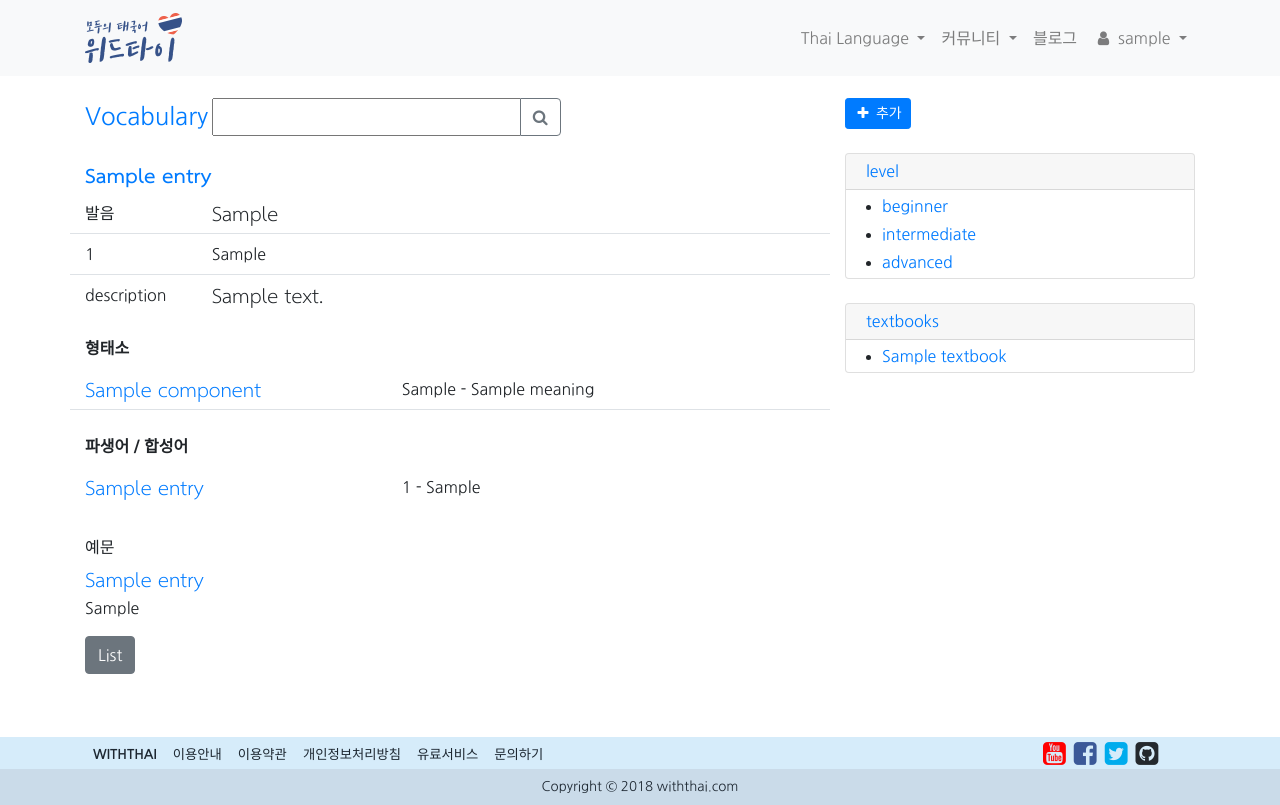
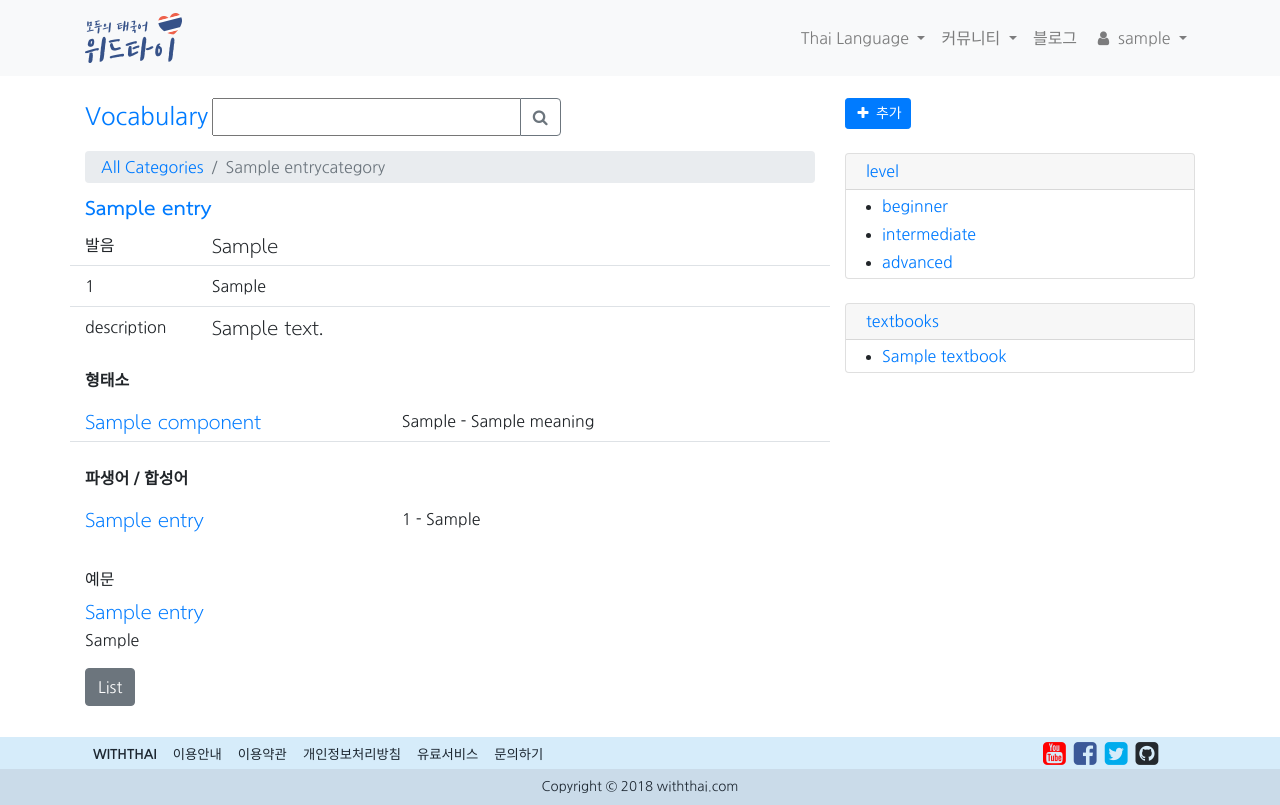
Before and after one commit to pincoin/withthai-lang, a Django app: template voca/templates/voca/category_entry_detail.html in a window 1280 px wide. Run offline with Django 3.2, Linux system fonts and the light colour scheme; a user stored in the database is signed in; tables that the repository leaves empty hold one stand-in row (values such as "Sample post"); the template is opened without the code that fills it: values that come from a table or form of the project are taken from there, most other values are stand-ins (such as "Sample title", 1, 10 or a date in 2020); form fields are guessed from the names that the template uses; parts of the project's set-up code (start-up, migrations or seed data) failed here and were passed over; some libraries are stand-ins or nearby versions.

Commit message:
- breadcrumbs

```diff
--- a/voca/templates/voca/category_entry_detail.html
+++ b/voca/templates/voca/category_entry_detail.html
@@ -1,8 +1,9 @@
 {% extends "./2_columns.html" %}
 {% load i18n %}
+{% load voca_tags %}
 
 {% block main_content %}
-    <div class="row my-2 my-md-4">
+    <div class="row my-2 mt-md-4">
         <div class="col-md-2">
             <h4 class="mt-md-2">
                 <a href="{% url 'voca:category-list' %}">
@@ -19,6 +20,30 @@
                     </button>
                 </span>
             </form>
+        </div>
+    </div>
+
+    {% get_category_ancestor_path category_slug as breadcrumbs %}
+    <div class="row">
+        <div class="col">
+            <nav aria-label="breadcrumb">
+                <ol class="breadcrumb mt-1 mb-1 py-1">
+                    <li class="breadcrumb-item">
+                        <a href="{% url 'voca:category-list' %}">{% trans "All Categories" %}</a>
+                    </li>
+                    {% for crumb in breadcrumbs %}
+                        {% if not forloop.last %}
+                            <li class="breadcrumb-item">
+                                <a href="{% url 'voca:entry-category' crumb.slug %}">
+                                    {{ crumb.title }}
+                                </a>
+                            </li>
+                        {% else %}
+                            <li class="breadcrumb-item active">{{ crumb.title }}</li>
+                        {% endif %}
+                    {% endfor %}
+                </ol>
+            </nav>
         </div>
     </div>
 
```
